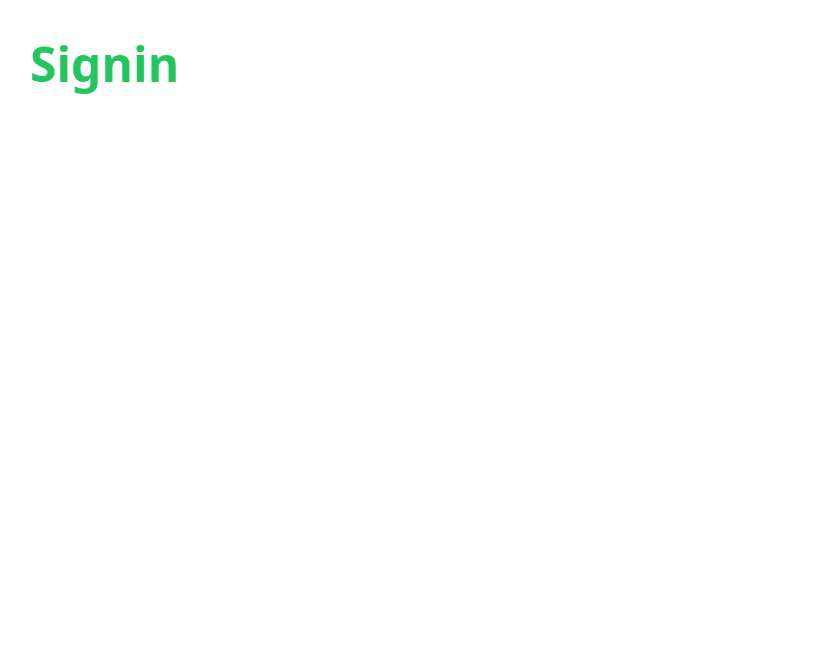
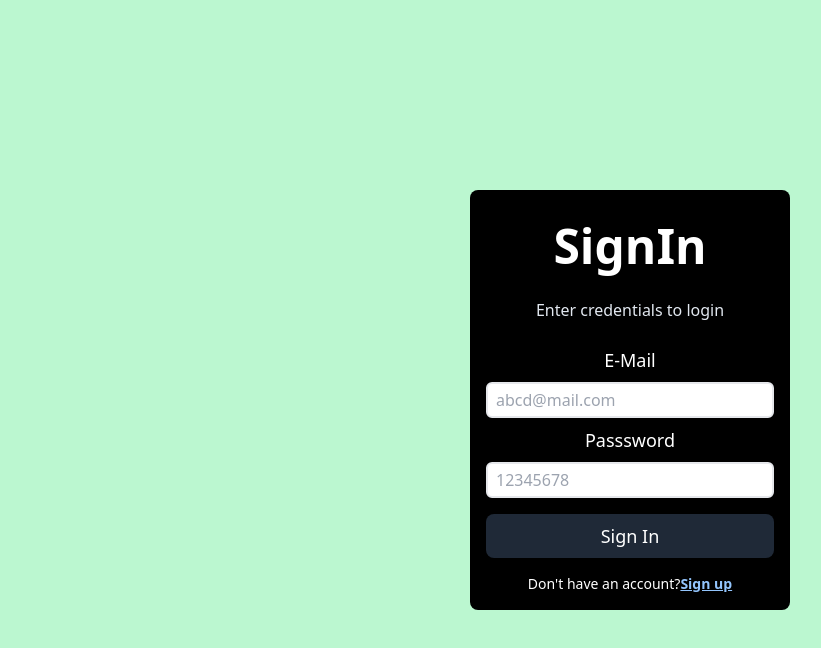
Before and after one commit to akshit614/Payments-transfer-app, a React (Vite) app in the folder frontend/: page /signin in a window 1280 px wide. Shown: the top 648 px of the page, without its empty margins (10-831 px from the left). Built offline with nearby package versions, Linux system fonts and the light colour scheme.

Commit message:
completed signin page

```diff
--- a/frontend/src/pages/Signin.jsx
+++ b/frontend/src/pages/Signin.jsx
@@ -1,7 +1,52 @@
+import { useState } from "react"
+import Button from "../components/Button"
+import Header from "../components/Heading"
+import InputBox from "../components/InputBox"
+import SubHeading from "../components/SubHeading"
+import axios from "axios";
+import { useNavigate } from "react-router-dom"
+import BottomText from "../components/BottomText"
+
 
 const Signin = () => {
+  const [username, setUsername] = useState("")
+  const [password, setPassword] = useState("")
+  const navigate = useNavigate()
+
   return (
-    <div className="text-red-500 px-10 py-10 text-5xl font-bold hover:text-green-500">Signin</div>
+    <div className="bg-green-200 h-screen flex justify-center">
+      <div className="flex justify-center flex-col">
+        <div className="w-80 bg-black rounded-lg text-center p-2  px-4 h-max">
+          <Header label = {"SignIn"} />
+          <SubHeading label = {"Enter credentials to login"} />
+          <InputBox
+          onChange={(e) => {setUsername(e.target.value)}}
+          label={"E-Mail"}
+          placeholder = "abcd@mail.com"  />
+          <InputBox
+          onChange={(e) => {setPassword(e.target.value)}}
+          label={"Passsword"}
+          placeholder = "12345678" />
+          <div className="pt-4">
+          <Button onClick={async () => {
+            const USER_TOKEN = localStorage.getItem("token")
+            // console.log(USER_TOKEN);
+            const authStr = 'Bearer '.concat(USER_TOKEN);
+            await axios.post("http://localhost:2300/api/v1/user/signin", {
+              username,
+              password
+            }, {
+              headers: {
+                Authorization : authStr
+              }
+            });
+            navigate("/")
+          }} label={"Sign In"} />
+          </div>
+          <BottomText label={"Don't have an account? "} buttonText={"Sign up"} to={"/signup"} />
+        </div>
+      </div>
+    </div>
   )
 }
 
```
